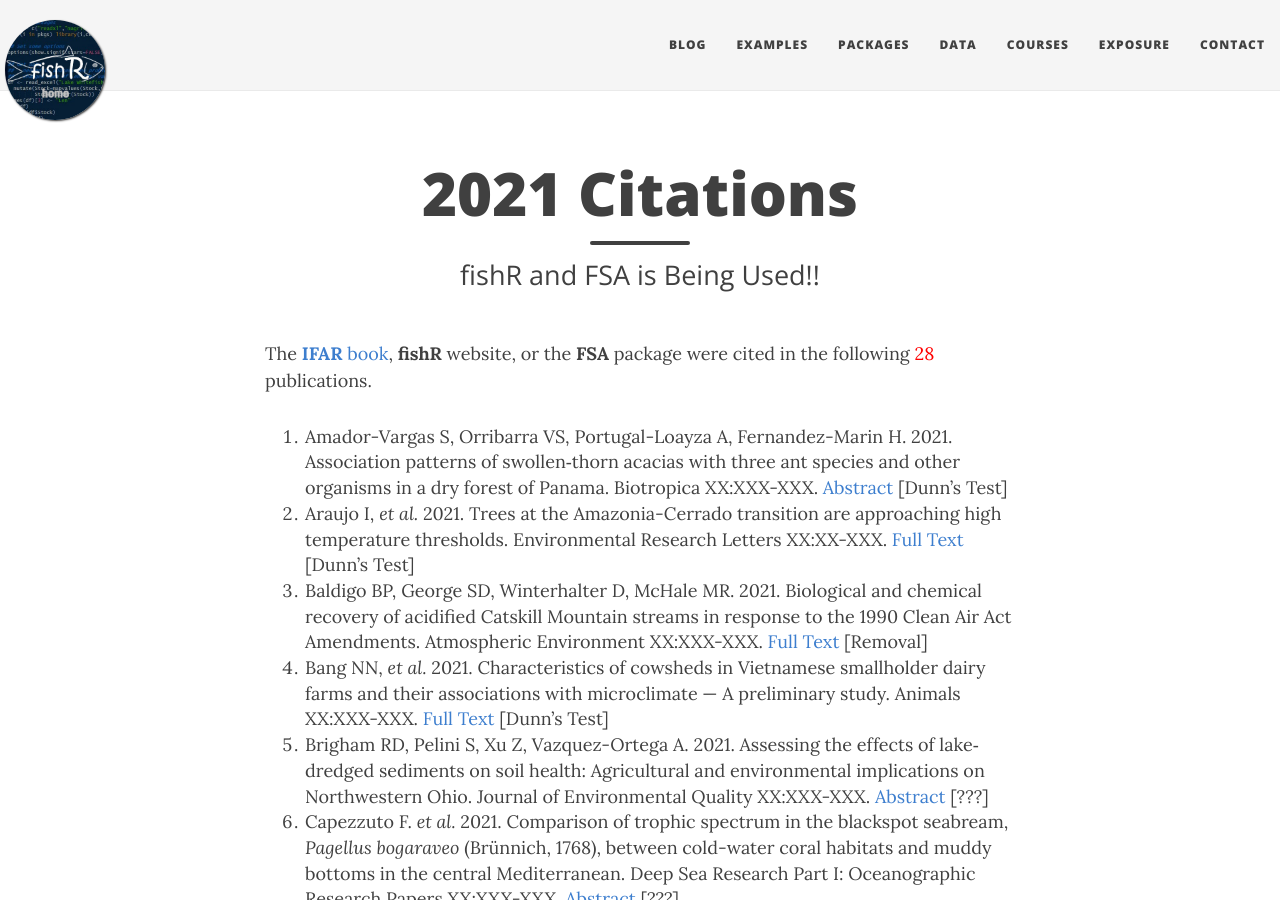
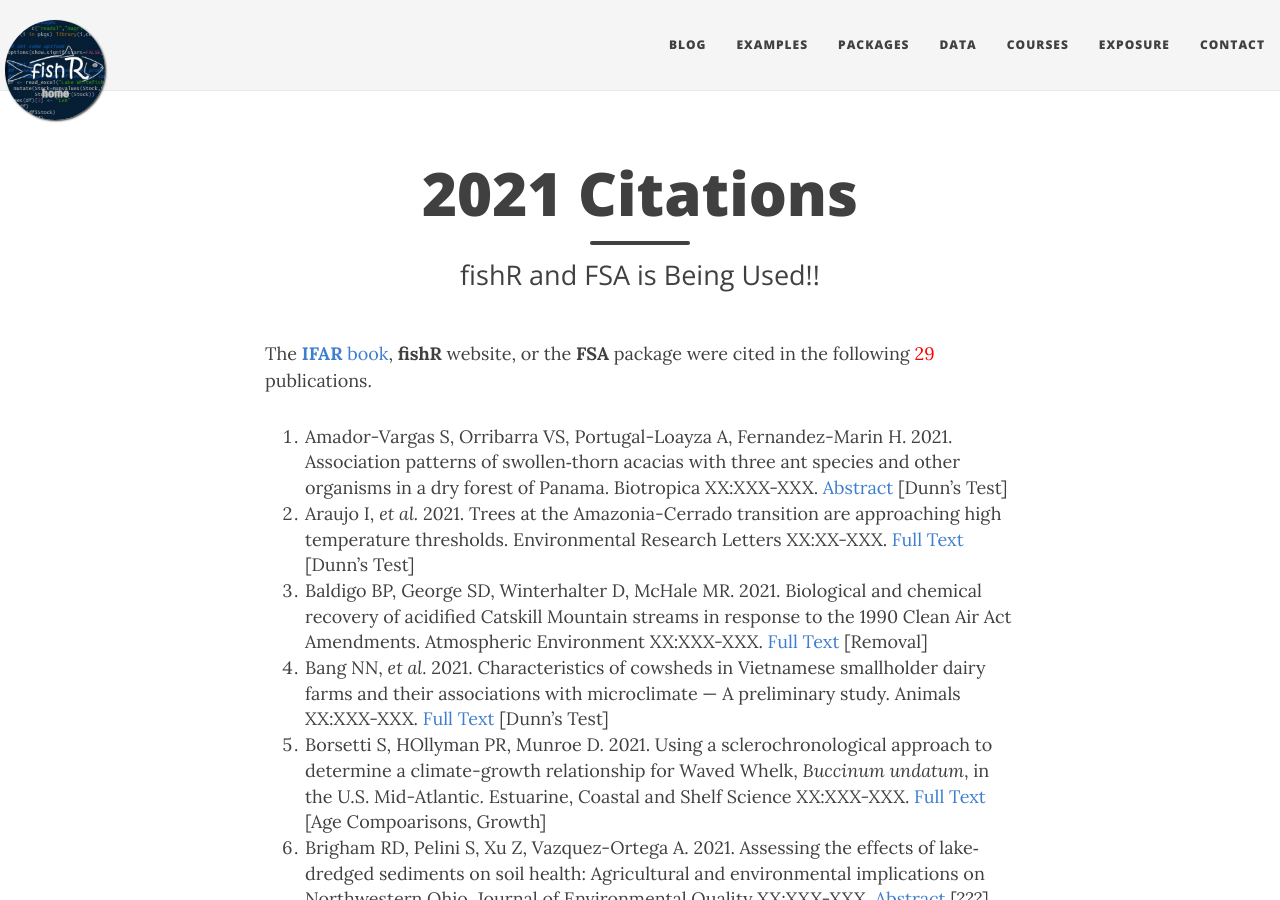
Before and after one commit to droglenc/fishR, a Jekyll site: the page built from exposure/exposure-citations21.md, in a window 1280 px wide and 900 px high. Built offline with Jekyll 4.4.1, drawn with Linux system fonts in a browser that asks for light colours; nearby versions of some CDN libraries.

Commit message:
Update exposure-citations21.md

```diff
--- a/exposure/exposure-citations21.md
+++ b/exposure/exposure-citations21.md
@@ -5,12 +5,13 @@ subtitle: fishR and FSA is Being Used!!
 css: "/css/exposure-citation.css"
 ---
 
-The [**IFAR** book](http://derekogle.com/IFAR/), **fishR** website, or the **FSA** package were cited in the following <span id="contact-div">28</span> publications.
+The [**IFAR** book](http://derekogle.com/IFAR/), **fishR** website, or the **FSA** package were cited in the following <span id="contact-div">29</span> publications.
 
 1. Amador-Vargas S, Orribarra VS, Portugal-Loayza A, Fernandez-Marin H. 2021. Association patterns of swollen‐thorn acacias with three ant species and other organisms in a dry forest of Panama. Biotropica XX:XXX-XXX. [Abstract](https://onlinelibrary.wiley.com/doi/abs/10.1111/btp.12899) [Dunn's Test]
 1. Araujo I, *et al.* 2021. Trees at the Amazonia-Cerrado transition are approaching high temperature thresholds. Environmental Research Letters XX:XX-XXX. [Full Text](https://iopscience.iop.org/article/10.1088/1748-9326/abe3b9/pdf) [Dunn's Test]
 1. Baldigo BP, George SD, Winterhalter D, McHale MR. 2021. Biological and chemical recovery of acidified Catskill Mountain streams in response to the 1990 Clean Air Act Amendments. Atmospheric Environment XX:XXX-XXX. [Full Text](https://www.sciencedirect.com/science/article/pii/S1352231021000534) [Removal]
 1. Bang NN, *et al.* 2021. Characteristics of cowsheds in Vietnamese smallholder dairy farms and their associations with microclimate — A preliminary study. Animals XX:XXX-XXX. [Full Text](http://scholar.google.com/scholar_url?url=https://www.mdpi.com/2076-2615/11/2/351/pdf&hl=en&sa=X&d=14185453621720314043&ei=xpkdYNzAIePKsQKYw5m4DA&scisig=AAGBfm2BeVTkYeiag3lbkjm4ry8B64WCMQ&nossl=1&oi=scholaralrt&html=) [Dunn's Test]
+1. Borsetti S, HOllyman PR, Munroe D. 2021. Using a sclerochronological approach to determine a climate-growth relationship for Waved Whelk, *Buccinum undatum*, in the U.S. Mid-Atlantic. Estuarine, Coastal and Shelf Science XX:XXX-XXX. [Full Text](https://www.sciencedirect.com/science/article/pii/S0272771421000913) [Age Compoarisons, Growth]
 1. Brigham RD, Pelini S, Xu Z, Vazquez-Ortega A. 2021. Assessing the effects of lake‐dredged sediments on soil health: Agricultural and environmental implications on Northwestern Ohio. Journal of Environmental Quality XX:XXX-XXX. [Abstract](https://acsess.onlinelibrary.wiley.com/doi/abs/10.1002/jeq2.20199) [???]
 1. Capezzuto F. *et al.* 2021. Comparison of trophic spectrum in the blackspot seabream, *Pagellus bogaraveo* (Brünnich, 1768), between cold-water coral habitats and muddy bottoms in the central Mediterranean. Deep Sea Research Part I: Oceanographic Research Papers XX:XXX-XXX. [Abstract](https://www.sciencedirect.com/science/article/pii/S0967063721000133) [???]
 1. DeBoer JA, Thomas MC, Lamer JT, Casper AF, Delong MD. 2021. Complex to simple: Fish growth along the Illinois River network. Ecological Complexity 45:XXX-XXX. [Abstract](https://www.sciencedirect.com/science/article/pii/S1476945X20301719) [???]
```
